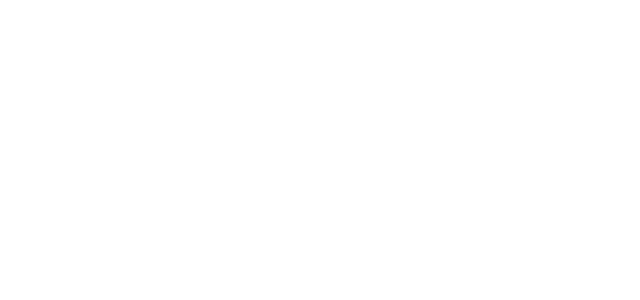
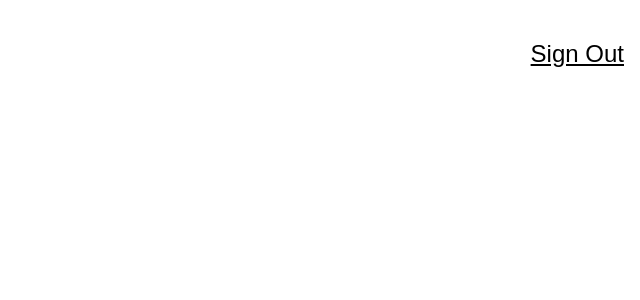
Before and after one commit to uNkset/findface, a React (Create React App) app: page / in a window 1280 px wide. Shown: the top 300 px of the page, without its empty margins (640-1280 px from the left). Built offline with nearby package versions, Linux system fonts and the light colour scheme.

Commit message:
navigation skeleton done

```diff
--- a/src/App.js
+++ b/src/App.js
@@ -1,12 +1,13 @@
 import React, { Component } from 'react';
 import './App.css';
+import Navigation from './components/Navigation';
 
 class App extends Component {
   render() {
     return (
       <div className="App">
-        {/* <Navigation />
-        <Logo />
+        <Navigation />
+        {/*<Logo />
         <ImageLinkForm />
         <FaceRecognition /> */}
       </div>
--- /dev/null
+++ b/src/components/Navigation/index.js
@@ -0,0 +1,11 @@
+import React from 'react';
+
+const Navigation = () => {
+  return (
+    <nav style={{ display: 'flex', justifyContent: 'flex-end' }}>
+      <p className="f3 link dim black underline pa3 pointer">Sign Out</p>
+    </nav>
+  );
+};
+
+export default Navigation;
--- a/src/index.js
+++ b/src/index.js
@@ -2,5 +2,6 @@
 import { createRoot } from 'react-dom/client';
 import App from './App';
 import './index.css';
+import 'tachyons';
 
 createRoot(document.getElementById('root')).render(<App />);
```
Also changed, not shown: package.json (+14 -2 lines), 1 other file (tests, documents, lock files or other folders).
